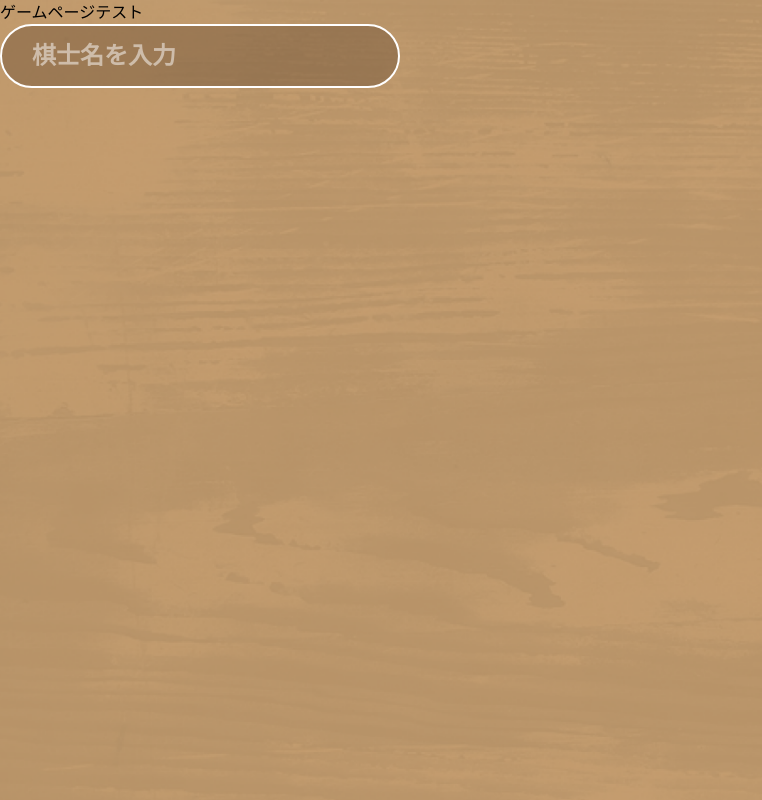
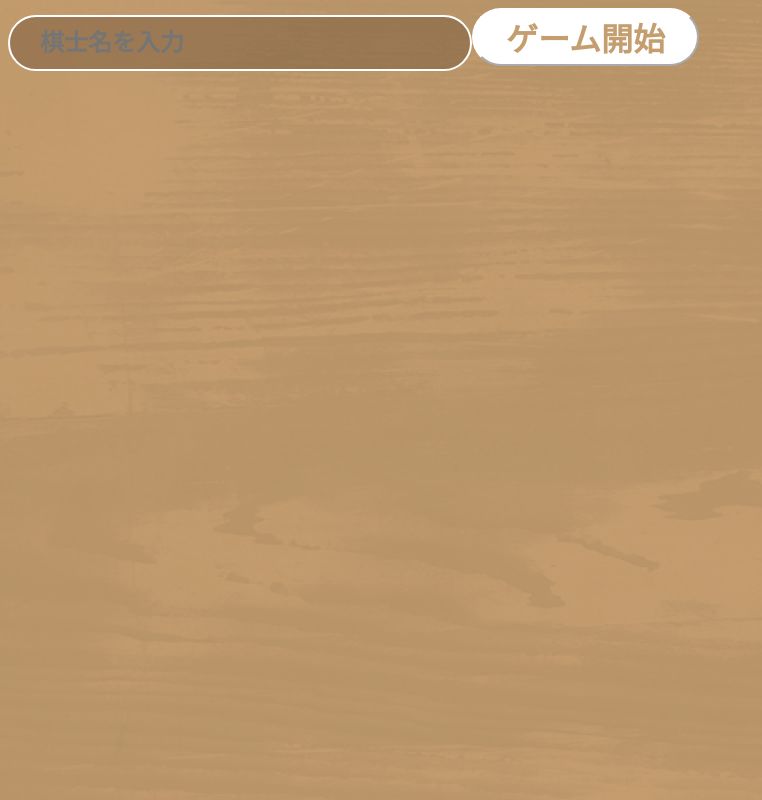
Before and after one commit to shii-park/2vs2shogi-frontend, a Next.js app: page / in a window 1280 px wide. Shown: the whole page, without its empty margins (0-762 px from the left). Built offline with nearby package versions, Linux system fonts and the light colour scheme.

Commit message:
Add:ユーザー名をコンポーネント間で共有するためのuseUserフックを作成しました。

```diff
--- a/app/Game/page.tsx
+++ b/app/Game/page.tsx
@@ -3,18 +3,14 @@ import { InitialPieces } from "@/constants/InitialTest";
 import { BoardDraw } from "@/components/molecules/board/board"
 import { useEffect, useState } from "react";
 import { PieceType } from "@/types/PieceType";
-import { BoardMapKey } from "@/types/BoardMapType";
+import { BoardKey } from "@/types/MapType";
 
 export default function Game() {
-    const [BoardMap, setBoardMap] = useState<Map<BoardMapKey, PieceType[]>>(() => new Map());
 
-    useEffect(() => {
-        // マッチング時の初回処理
-    }, [])
 
-    return(
+    return (
         <div>
-          <BoardDraw/>
+            <BoardDraw />
         </div>
     );
 }
--- a/app/globals.css
+++ b/app/globals.css
@@ -1,5 +1,3 @@
-@import "tailwindcss";
-
 body {
     background-image: url('../public/images/background.png');
     background-size: cover;
--- a/app/layout.tsx
+++ b/app/layout.tsx
@@ -1,15 +1,29 @@
 import type { Metadata } from "next";
-import type { ReactNode } from "react";
+import { Inter } from "next/font/google";
 import "./globals.css";
+// ★作成したプロバイダーをインポート
+import { UserProvider } from "@/hooks/useUser";
 
-type LayoutProps = {
-  children: ReactNode;
+const inter = Inter({ subsets: ["latin"] });
+
+export const metadata: Metadata = {
+    title: "2vs2 Shogi",
+    description: "Generated by create next app",
 };
 
-export default function RootLayout({ children }: LayoutProps) {
-  return (
-    <html lang="ja">
-      <body>{children}</body>
-    </html>
-  );
+export default function RootLayout({
+    children,
+}: Readonly<{
+    children: React.ReactNode;
+}>) {
+    return (
+        <html lang="ja">
+            <body className={inter.className}>
+                {/* プロバイダ */}
+                <UserProvider>
+                    {children}
+                </UserProvider>
+            </body>
+        </html>
+    );
 }
--- a/app/page.tsx
+++ b/app/page.tsx
@@ -1,13 +1,41 @@
 "use client";
 import { InputText } from "@/components/atoms/InputText/InputText";
-import Link from "next/link";
+import { WhiteButton } from "@/components/atoms/WhiteButton/WhiteButton";
+import { useUser } from "@/hooks/useUser";
+import { useRouter } from "next/navigation";
 
 export default function Page() {
+  const router = useRouter();
+
+  // useUserフックにより、userNameとsetUserName関数を取得
+  const { userName, setUserName } = useUser();
+
+  // 確定ボタン処理
+  const handleStartGame = () => {
+      // 名前が空なら何もしない
+      if (!userName.trim()) return;
+
+      // Contextにすでに保存されているので、単にページ遷移するだけでOK
+      router.push("/game");
+  };
+
   return (
     <div>
-      <p><Link href="/game">ゲームページテスト</Link></p>
-      <InputText value="" onChange={(value) => console.log(value)}  placeholder="棋士名を入力"
-      />
+      <main className="container">
+            {/* 入力欄 */}
+            <InputText
+                value={userName}       // 共有されている値を表示
+                onChange={setUserName} // 入力されたら共有値を更新
+                placeholder="棋士名を入力"
+            />
+
+            {/* 開始ボタン */}
+            <WhiteButton
+                label="ゲーム開始"
+                onClick={handleStartGame}
+                disable={userName.trim() === ""}
+            />
+        </main>
     </div>
   );
 }
--- a/components/atoms/WhiteButton/WhiteButton.tsx
+++ b/components/atoms/WhiteButton/WhiteButton.tsx
@@ -3,8 +3,9 @@ import './WhiteButton.css';
 type Props = {
     label: string;
     onClick: () => void;
+    disable?: boolean;
 };
 
-export function WhiteButton ({label, onClick}: Props){
-    return <button onClick={onClick}>{label}</button>;
+export function WhiteButton ({label, onClick, disable=false}: Props){
+    return <button onClick={onClick} disabled={disable}>{label}</button>;
 }
--- a/components/atoms/piece/piece.tsx
+++ b/components/atoms/piece/piece.tsx
@@ -5,6 +5,7 @@ import type { PieceType } from '@/types/PieceType'
 
 type Props = {
     p : PieceType;
+    pieceStack: PieceType[];
     isSelectable : boolean;
     isSelected : boolean;
     onClick: () => void;
--- a/components/molecules/board/board.tsx
+++ b/components/molecules/board/board.tsx
@@ -1,22 +1,53 @@
 import './board.css'
 import { MasuDraw } from '../../atoms/masu/masu';
-import { board_property } from '@/constants/BoardProperty';
+import { PieceDraw } from '@/components/atoms/piece/piece';
+import { boardProperty } from '@/constants/BoardProperty';
+import { BoardMapType, BoardKey, HandMapType, HandKey } from '@/types/MapType';
+import { getBoradKey } from '@/utils/BoardMapUtils';
+
+type Props = {
+    BoardMap: BoardMapType;
+    HandMap: HandMapType;
 
 
-export function BoardDraw() {
+}
+
+export function BoardDraw({BoardMap, HandMap}: Props) {
     // 座標ループ用配列
     const board = [];
 
-    for(let y = 0; y <= board_property.height_max; y++){
-        for(let x = 0; x <= board_property.width_max; x++){
+    for (let y = 0; y <= boardProperty.height_max; y++) {
+        for (let x = 0; x <= boardProperty.width_max; x++) {
+
+            //ここにboardmapのキー`x_y`からスタック取得
+            const cellKey: BoardKey = getBoradKey(x, y);
+            const cellStack = BoardMap.get(cellKey) ?? [];
+
+            // スタックの一番上の駒を取得
+            const topPiece = cellStack[cellStack.length - 1];
+
+
             board.push(
+                <div>
                     <MasuDraw
                         key={`${x}-${y}`}
                         x={x} y={y}
                         isSelectable={false}
                         isMovable={false}
-                    onClick={() => {console.log("マスclick!")}}
+                        onClick={() => { console.log("マスclick!") }}
                     />
+
+                    {/* topPieceが存在するときのみ、PieceDraw*/}
+                    {topPiece && (
+                        <PieceDraw
+                            p={topPiece}
+                            pieceStack={cellStack.length > 1 ? cellStack : []}
+                            isSelectable={false}
+                            isSelected={false}
+                            onClick={() => {}}
+                        />
+                    )}
+                </div>
             )
         }
     }
--- a/constants/BoardProperty.tsx
+++ b/constants/BoardProperty.tsx
@@ -4,7 +4,7 @@ type BoardProperty = {
     height_max: number;
 };
 
-export const board_property: BoardProperty = {
+export const boardProperty: BoardProperty = {
     width_max: 8,
     height_max: 8,
 }
--- /dev/null
+++ b/hooks/useUser.tsx
@@ -0,0 +1,29 @@
+// hooks/useUser.tsx
+"use client";
+
+import { createContext, useContext, useState, ReactNode } from "react";
+
+type UserContextType = {
+  userName: string;
+  setUserName: (name: string) => void;
+};
+
+const UserContext = createContext<UserContextType | undefined>(undefined);
+
+export const UserProvider = ({ children }: { children: ReactNode }) => {
+  const [userName, setUserName] = useState("");
+
+  return (
+    <UserContext.Provider value={{ userName, setUserName }}>
+      {children}
+    </UserContext.Provider>
+  );
+};
+
+export const useUser = () => {
+  const context = useContext(UserContext);
+  if (!context) {
+    throw new Error("useUser must be used within a UserProvider");
+  }
+  return context;
+};
--- /dev/null
+++ b/types/MapType.tsx
@@ -0,0 +1,6 @@
+import { PieceType } from "./PieceType";
+
+export type BoardKey = `${number}-${number}`;    //BoardMapのキー
+export type HandKey = "first" | "second"    //HandMapのキー
+export type BoardMapType = Map<BoardKey, PieceType[]>;   //boardMapの型
+export type HandMapType = Map<HandKey, PieceType[]>;        //handMapの型
--- /dev/null
+++ b/utils/BoardMapUtils.tsx
@@ -0,0 +1,2 @@
+import type { BoardKey } from "@/types/MapType"
+export const getBoradKey = (x: number, y: number): BoardKey => { return `${x}_${y}` as BoardKey}
```
Lines whose indentation alone changed are shown as unchanged.
